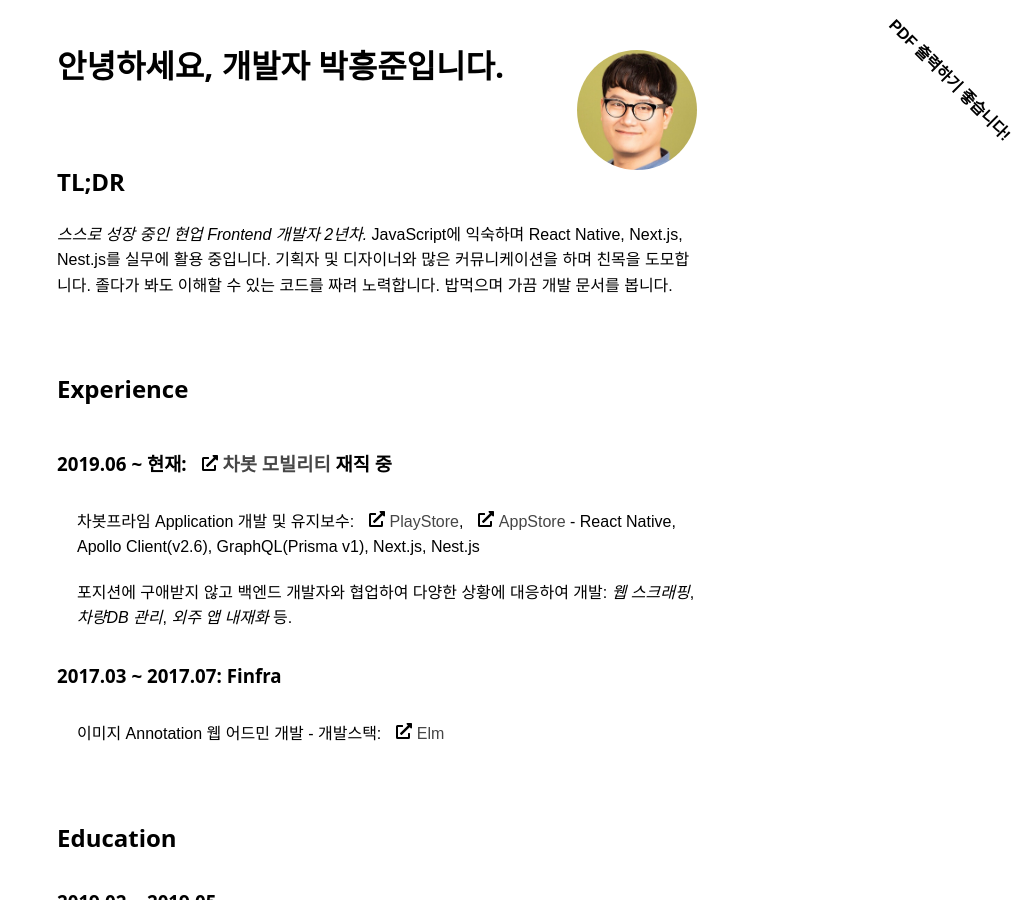
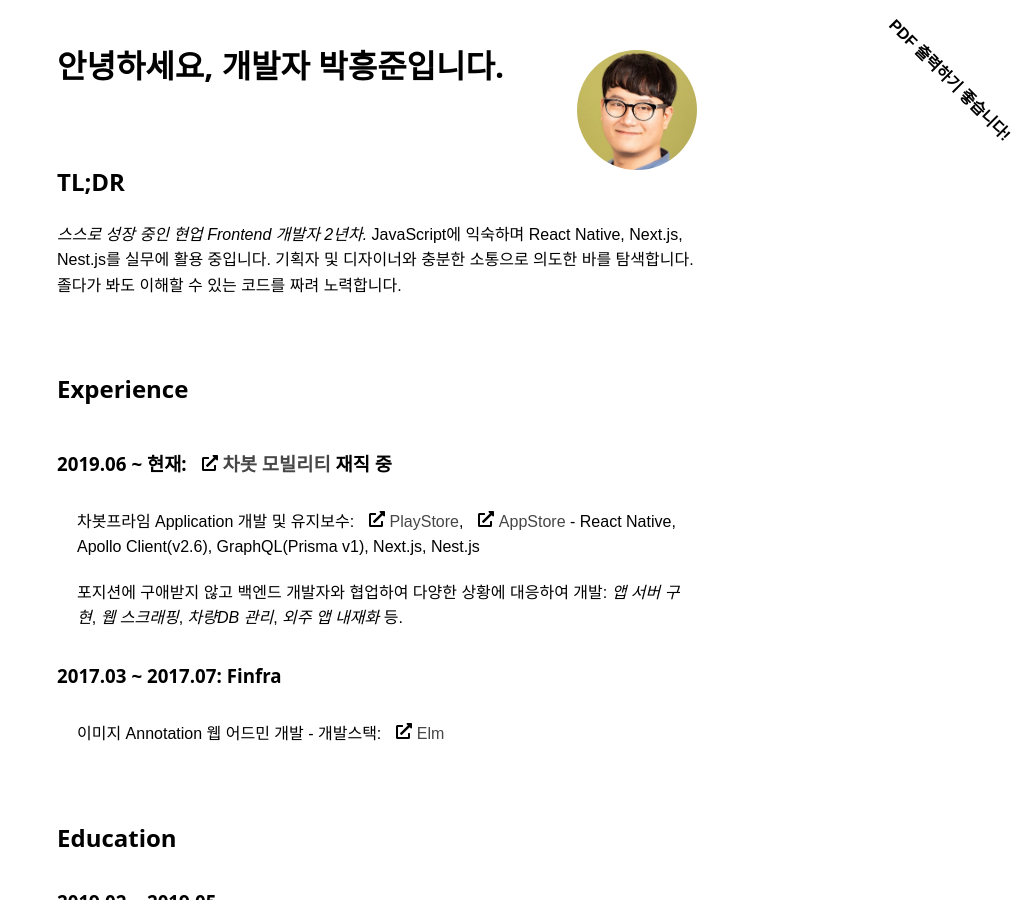
Before and after one commit to Rockheung/rockheung.github.io, a Jekyll site: the page built from resume.md, in a window 1280 px wide and 900 px high. Shown: the whole window, without its empty margins (263-1280 px from the left). Built offline with Jekyll 4.4.1, drawn with Linux system fonts in a browser that asks for light colours; some web fonts are replaced.

Commit message:
이력서 수정

```diff
--- a/resume.md
+++ b/resume.md
@@ -9,14 +9,14 @@ title: Resume
 
 ## TL;DR
 
-**_스스로 성장 중인 현업 Frontend 개발자 2년차._** JavaScript에 익숙하며 React Native, Next.js, Nest.js를 실무에 활용 중입니다. 기획자 및 디자이너와 많은 커뮤니케이션을 하며 친목을 도모합니다. 졸다가 봐도 이해할 수 있는 코드를 짜려 노력합니다. 밥먹으며 가끔 개발 문서를 봅니다.
+**_스스로 성장 중인 현업 Frontend 개발자 2년차._** JavaScript에 익숙하며 React Native, Next.js, Nest.js를 실무에 활용 중입니다. 기획자 및 디자이너와 충분한 소통으로 의도한 바를 탐색합니다. 졸다가 봐도 이해할 수 있는 코드를 짜려 노력합니다.
 
 ## Experience
 
 ### 2019.06 ~ 현재: [차봇 모빌리티](https://www.chabot.kr/){:target="_blank"} 재직 중
 
 - 차봇프라임 Application 개발 및 유지보수: **[PlayStore](https://play.google.com/store/apps/details?id=com.chabotprime&hl=ko&gl=US){:target="_blank"}**, **[AppStore](https://apps.apple.com/kr/app/%EC%B0%A8%EB%B4%87%ED%94%84%EB%9D%BC%EC%9E%84/id1492427449){:target="_blank"}** - React Native, Apollo Client(v2.6), GraphQL(Prisma v1), Next.js, Nest.js
-- 포지션에 구애받지 않고 백엔드 개발자와 협업하여 다양한 상황에 대응하여 개발: _웹 스크래핑_, _차량DB 관리_, _외주 앱 내재화_ 등.
+- 포지션에 구애받지 않고 백엔드 개발자와 협업하여 다양한 상황에 대응하여 개발: _앱 서버 구현_, _웹 스크래핑_, _차량DB 관리_, _외주 앱 내재화_ 등.
 
 ### 2017.03 ~ 2017.07: Finfra
 
```
